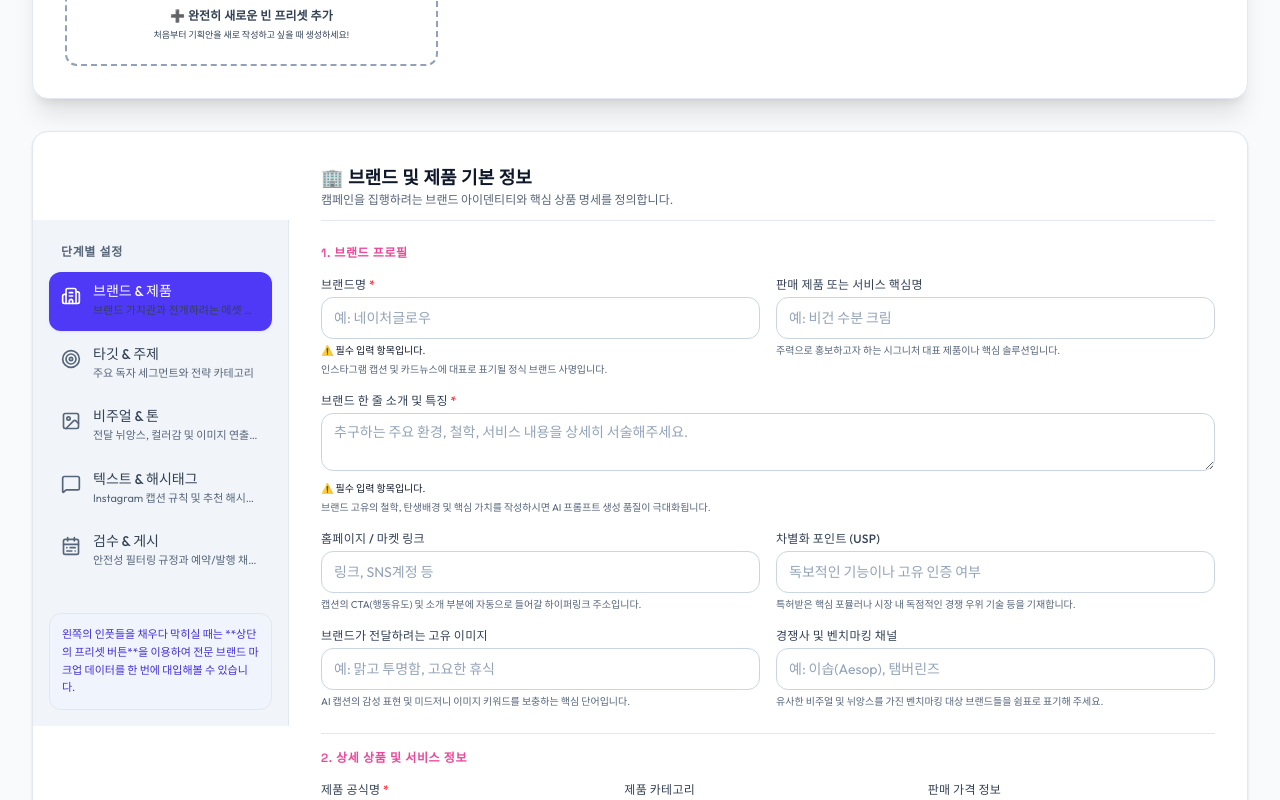
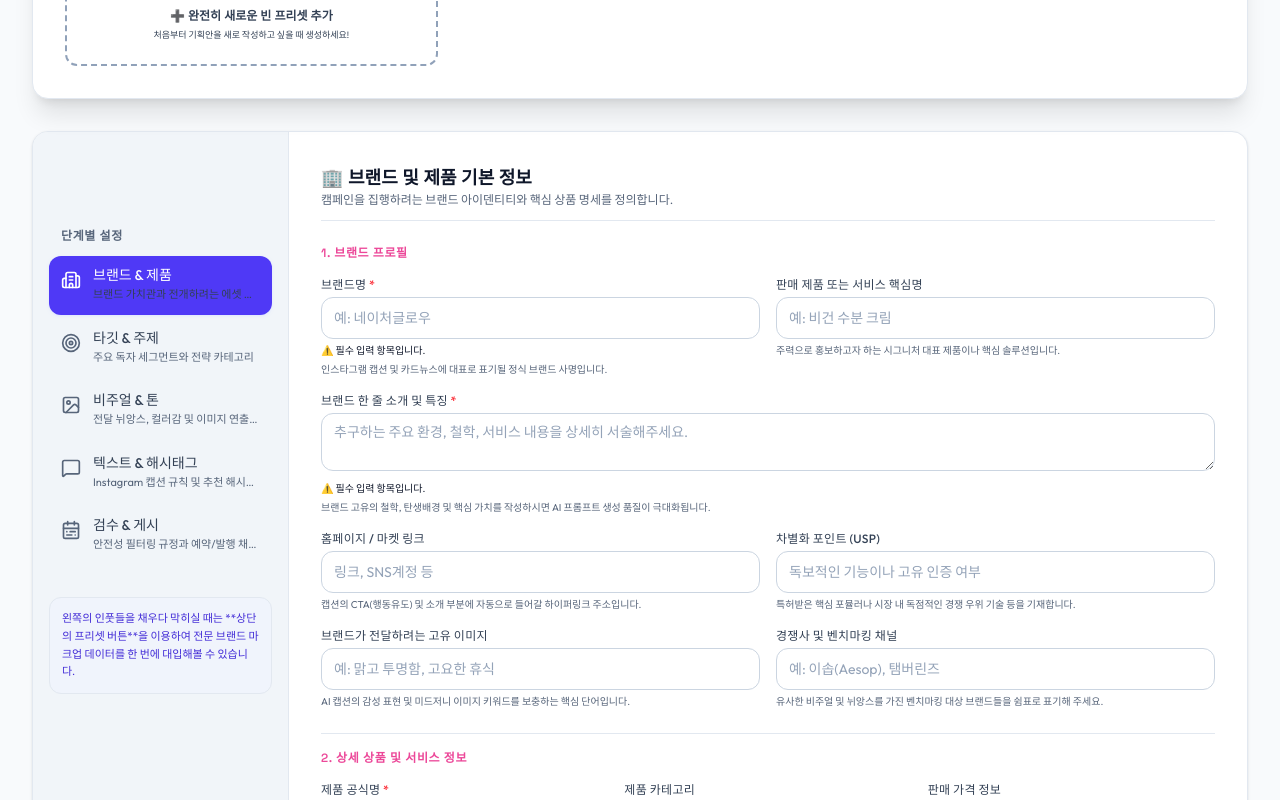
Before and after one commit to sangholabs/INSTATFLOW-AI, a React (Vite) app: page / in a window 1280 px wide. Shown: the part 420-1220 px from the top of the page. Built offline with nearby package versions, Linux system fonts and the light colour scheme.

Commit message:
fix: resolve sidebar height stretch issue by separating background column from sticky navigation wrapper

```diff
--- a/src/components/FormTabs.tsx
+++ b/src/components/FormTabs.tsx
@@ -69,8 +69,10 @@ export default function FormTabs({ payload, onChange, activeTab, setActiveTab, m
 
   return (
     <div className="bg-white rounded-2xl border border-slate-100 shadow-sm overflow-hidden flex flex-col md:flex-row md:min-h-[620px]" id="form_section_main">
-      {/* Sidebar navigation */}
-      <div className="w-full md:w-64 bg-slate-50/70 border-r border-slate-100 p-4 space-y-1 md:sticky md:top-[88px] md:self-start">
+      {/* Sidebar navigation wrapper that stretches to full height of parent */}
+      <div className="w-full md:w-64 bg-slate-50/70 border-r border-slate-100 p-4 shrink-0">
+        {/* Sticky container inside the stretched sidebar column */}
+        <div className="space-y-1 md:sticky md:top-[88px]">
           <div className="px-3 py-2 text-xs font-semibold text-slate-400 uppercase tracking-wider font-display">단계별 설정</div>
           {tabs.map((tab) => {
             const Icon = tab.icon;
@@ -101,6 +103,7 @@ export default function FormTabs({ payload, onChange, activeTab, setActiveTab, m
             <p className="leading-relaxed">
               왼쪽의 인풋들을 채우다 막히실 때는 **상단의 프리셋 버튼**을 이용하여 전문 브랜드 마크업 데이터를 한 번에 대입해볼 수 있습니다.
             </p>
+          </div>
         </div>
       </div>
 
```
Lines whose indentation alone changed are shown as unchanged.
